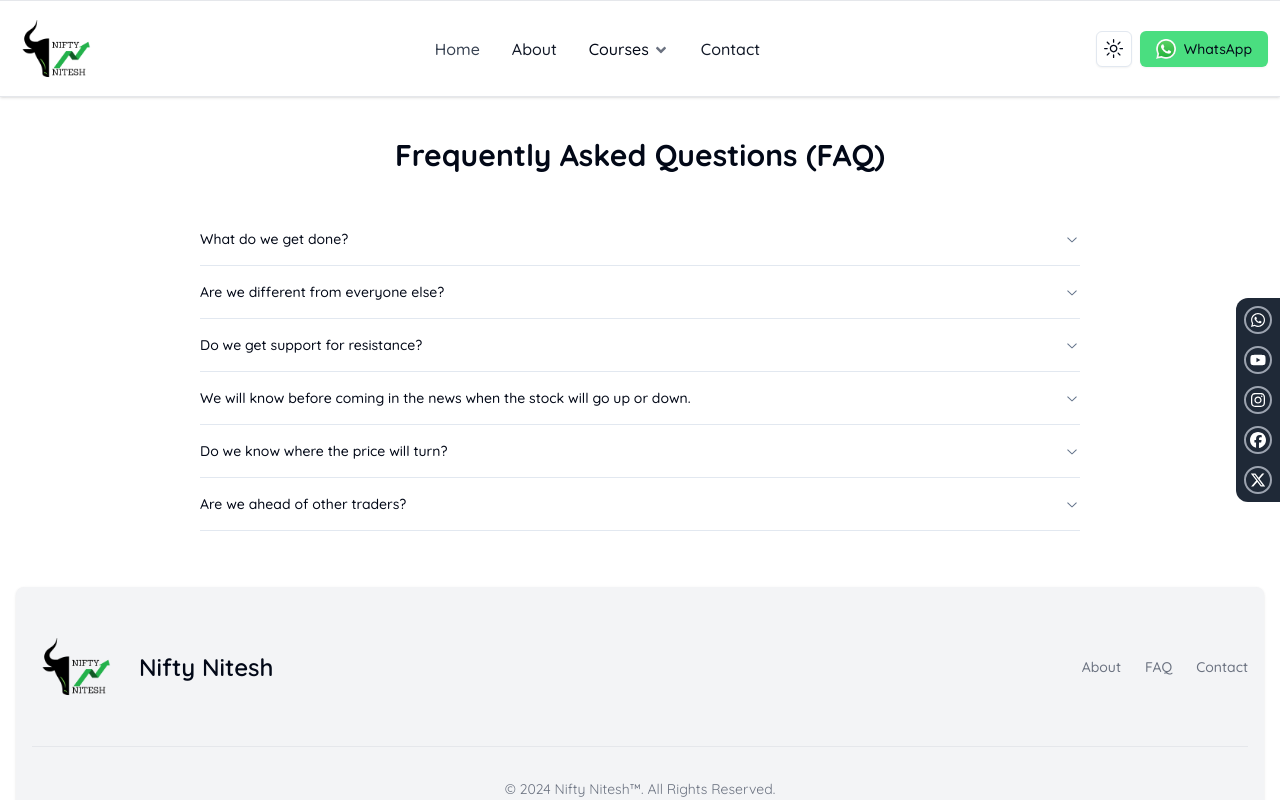
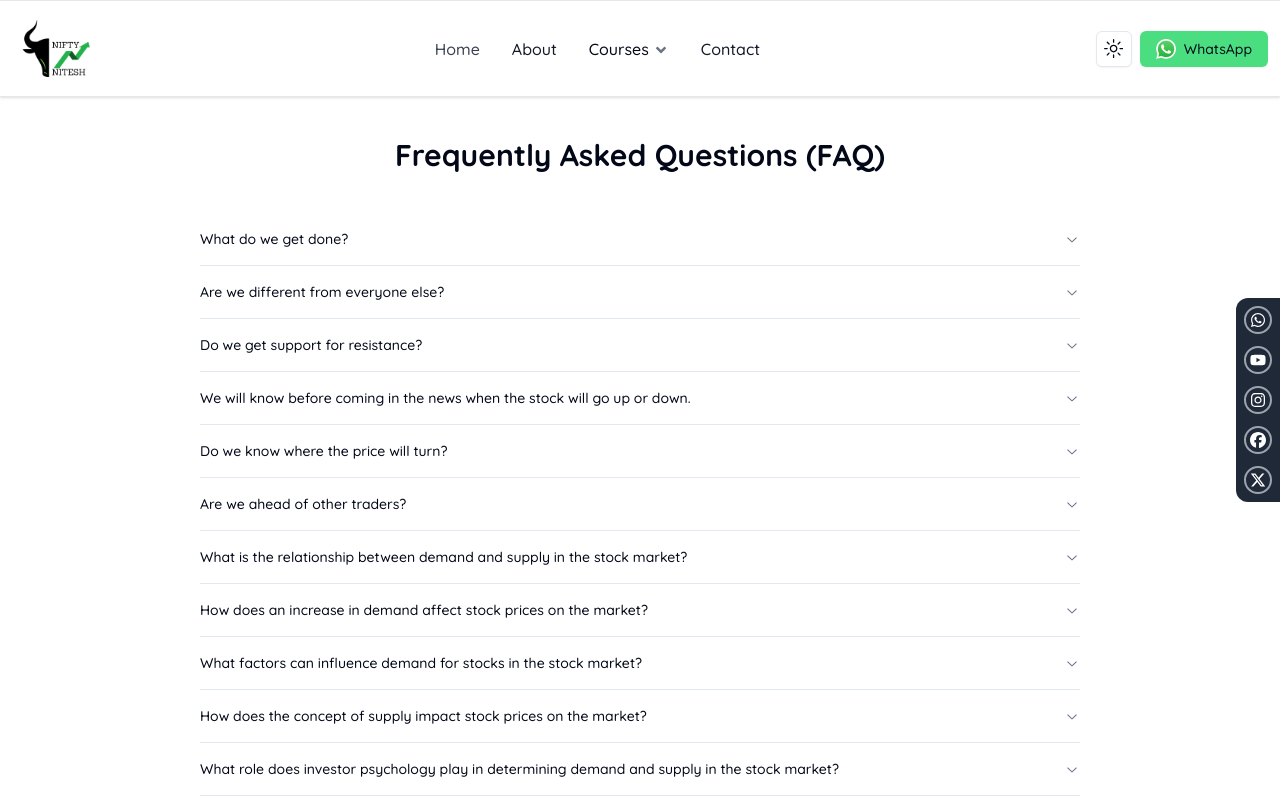
Before and after one commit to riteshk-007/Nifty-Nitesh, a Next.js app: page /faq in a window 1280 px wide. Shown: the top 800 px of the page. Built offline with nearby package versions, Linux system fonts and the light colour scheme.

Commit message:
Update Contact form and FAQ page

```diff
--- a/app/components/Contact.jsx
+++ b/app/components/Contact.jsx
@@ -4,7 +4,7 @@ import { useForm, ValidationError } from "@formspree/react";
 import Location from "./Location";
 
 const Contactform = () => {
-  const [state, handleSubmit] = useForm("mayrjgkz");
+  const [state, handleSubmit] = useForm("xpzvljeg");
   const [showSuccess, setShowSuccess] = useState(false);
 
   useEffect(() => {
--- /dev/null
+++ b/app/components/FaqQuesAns.jsx
@@ -0,0 +1,116 @@
+import {
+  Accordion,
+  AccordionContent,
+  AccordionItem,
+  AccordionTrigger,
+} from "@/components/ui/accordion";
+
+const FaqQuesAns = ({ numQuestions }) => {
+  return (
+    <div className="w-full md:w-4/5 lg:w-3/4 flex items-center justify-center mx-auto flex-col p-5 md:p-10 ">
+      <h1 className="text-3xl font-bold text-center mb-10">
+        Frequently Asked Questions (FAQ)
+      </h1>
+      <Accordion type="single" collapsible className="w-full">
+        {questions?.slice(0, numQuestions).map((question, index) => (
+          <AccordionItem value={`item-${index + 1}`} key={`item-${index + 1}`}>
+            <AccordionTrigger>{question.trigger}</AccordionTrigger>
+            <AccordionContent>{question.content}</AccordionContent>
+          </AccordionItem>
+        ))}
+      </Accordion>
+    </div>
+  );
+};
+
+export default FaqQuesAns;
+const questions = [
+  {
+    trigger: "What do we get done?",
+    content: "We provide demand-supply trading.",
+  },
+  {
+    trigger: "Are we different from everyone else?",
+    content: "We use institutional footprints, i.e., demand-supply trading.",
+  },
+  {
+    trigger: "Do we get support for resistance?",
+    content:
+      "We do demand supply, and we are two steps ahead of support resistance traders.",
+  },
+  {
+    trigger:
+      "We will know before coming in the news when the stock will go up or down.",
+    content:
+      "We would have known before coming in the news which stock would go up or down.",
+  },
+  {
+    trigger: "Do we know where the price will turn?",
+    content: "Yes, we will know when and how the price will go up and down.",
+  },
+  {
+    trigger: "Are we ahead of other traders?",
+    content:
+      "Yes, we are more advanced than other traders. We look at the price and logically trade above it.",
+  },
+  {
+    trigger:
+      "What is the relationship between demand and supply in the stock market? ",
+    content:
+      "The stock market operates on the basic principles of demand and supply. When demand for a particular stock exceeds its supply, the price tends to go up. Conversely, when supply exceeds demand, the price tends to decrease.",
+  },
+  {
+    trigger:
+      "How does an increase in demand affect stock prices on the market?",
+    content:
+      "An increase in demand for a stock typically leads to an increase in its price. This is because as more investors seek to buy the stock, there are fewer sellers willing to sell at the current price, causing the price to rise.",
+  },
+  {
+    trigger:
+      "What factors can influence demand for stocks in the stock market?",
+    content:
+      "Several factors can influence demand for stocks, including economic indicators, company performance, market sentiment, interest rates, and geopolitical events.",
+  },
+  {
+    trigger:
+      "How does the concept of supply impact stock prices on the market?",
+    content:
+      "The supply of a stock refers to the number of shares available for sale. When supply exceeds demand, the price of the stock may decrease as sellers compete to attract buyers.",
+  },
+  {
+    trigger:
+      "What role does investor psychology play in determining demand and supply in the stock market?",
+    content:
+      "Investor psychology can significantly impact demand and supply in the stock market. Sentiment, emotions, and perceptions of investors can drive buying or selling decisions, influencing the overall market dynamics.",
+  },
+  {
+    trigger:
+      "How do changes in demand and supply impact the overall market equilibrium?",
+    content:
+      "Changes in both demand and supply can lead to fluctuations in stock prices until a new equilibrium is reached. This equilibrium point is where the quantity of shares demanded equals the quantity supplied.",
+  },
+  {
+    trigger:
+      "What is the significance of understanding demand and supply dynamics for stock market participants?",
+    content:
+      "Understanding demand and supply dynamics is crucial for investors, traders, and other market participants to make informed decisions about buying or selling stocks. It helps in predicting potential price movements and maximizing returns.",
+  },
+  {
+    trigger:
+      "Can demand and supply patterns in the stock market be predicted accurately?",
+    content:
+      "While demand and supply patterns can be analyzed using various tools and techniques, accurately predicting them is challenging due to the unpredictable nature of market forces. It requires a combination of fundamental and technical analysis.",
+  },
+  {
+    trigger:
+      "How can the principles of demand and supply be applied to develop a successful investment strategy in the stock market?",
+    content:
+      "Developing a successful investment strategy involves analyzing the demand and supply dynamics of stocks, identifying trends, understanding market factors, and diversifying your portfolio to manage risks effectively.",
+  },
+  {
+    trigger:
+      "Does the stock market demand supply concept apply universally to all types of stocks and trading scenarios?",
+    content:
+      "Yes, the concept of demand and supply applies universally to all types of stocks and trading scenarios, regardless of the market conditions. Understanding these principles is essential for navigating the complexities of the stock market effectively.",
+  },
+];
--- a/app/faq/page.js
+++ b/app/faq/page.js
@@ -1,9 +1,4 @@
-import {
-  Accordion,
-  AccordionContent,
-  AccordionItem,
-  AccordionTrigger,
-} from "@/components/ui/accordion";
+import FaqQuesAns from "../components/FaqQuesAns";
 
 export const metadata = {
   title: "FAQ - Share Market, Finance, and Investing Classes",
@@ -12,54 +7,9 @@ export const metadata = {
 const FAQ = () => {
   return (
     <div className="w-full  dark:bg-gradient-to-l dark:from-black dark:via-slate-800 dark:to-slate-900">
-      <div className="w-full md:w-4/5 lg:w-3/4 flex items-center justify-center mx-auto flex-col p-5 md:p-10 ">
-        <h1 className="text-3xl font-bold text-center mb-10">
-          Frequently Asked Questions (FAQ)
-        </h1>
-        <Accordion type="single" collapsible className="w-full">
-          {questions?.map((question, index) => (
-            <AccordionItem
-              value={`item-${index + 1}`}
-              key={`item-${index + 1}`}
-            >
-              <AccordionTrigger>{question.trigger}</AccordionTrigger>
-              <AccordionContent>{question.content}</AccordionContent>
-            </AccordionItem>
-          ))}
-        </Accordion>
-      </div>
+      <FaqQuesAns />
     </div>
   );
 };
 
 export default FAQ;
-const questions = [
-  {
-    trigger: "What do we get done?",
-    content: "We provide demand-supply trading.",
-  },
-  {
-    trigger: "Are we different from everyone else?",
-    content: "We use institutional footprints, i.e., demand-supply trading.",
-  },
-  {
-    trigger: "Do we get support for resistance?",
-    content:
-      "We do demand supply, and we are two steps ahead of support resistance traders.",
-  },
-  {
-    trigger:
-      "We will know before coming in the news when the stock will go up or down.",
-    content:
-      "We would have known before coming in the news which stock would go up or down.",
-  },
-  {
-    trigger: "Do we know where the price will turn?",
-    content: "Yes, we will know when and how the price will go up and down.",
-  },
-  {
-    trigger: "Are we ahead of other traders?",
-    content:
-      "Yes, we are more advanced than other traders. We look at the price and logically trade above it.",
-  },
-];
--- a/app/page.js
+++ b/app/page.js
@@ -1,5 +1,7 @@
+import Link from "next/link";
 import About from "./components/About";
 import Cards from "./components/Cards";
+import FaqQuesAns from "./components/FaqQuesAns";
 import Hero from "./components/Hero";
 import Journey from "./components/Journey";
 import Location from "./components/Location";
@@ -14,6 +16,13 @@ export default function Home() {
       <Journey />
       <Cards />
       <About />
+      <FaqQuesAns numQuestions={5} />
+      <Link
+        href="/faq"
+        className="text-center text-green-500 font-bold text-lg mb-5 md:text-xl"
+      >
+        View All FAQ
+      </Link>
       <Slider />
       <div className="w-full items-center justify-center flex-col p-5">
         <h1 className="text-2xl lg:text-4xl font-bold text-center text-gray-800 dark:text-gray-300 mb-5">
```
